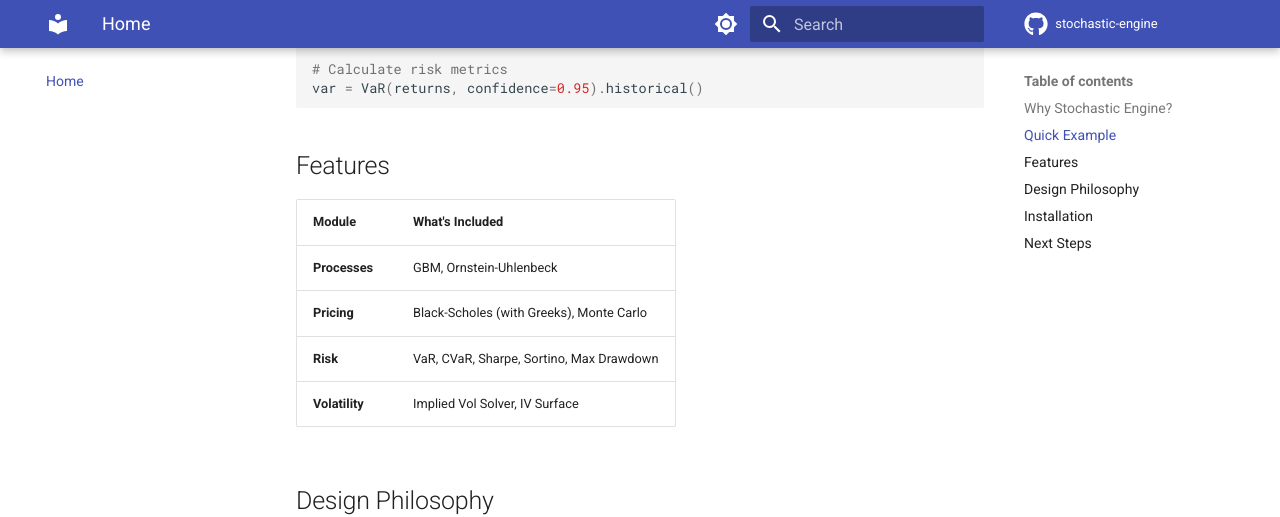
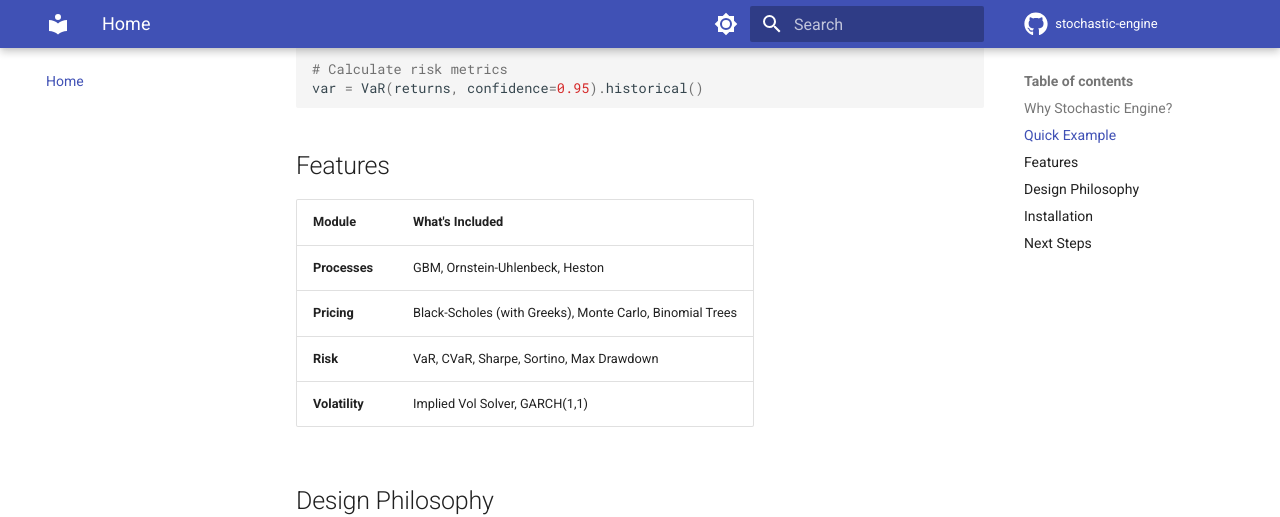
Before and after one commit to akashdeepo/stochastic-engine, an MkDocs documentation site: the page built from docs/index.md, in a window 1280 px wide and 900 px high, scrolled down 775 px. Shown: the top 517 px of the window. Built offline with MkDocs 1.6.1 and Material for MkDocs 9.7.7, drawn with Linux system fonts in a browser that asks for light colours; comment, search, counter and statistics services are not loaded.

Commit message:
docs: update documentation for V0.2.0 features
- Add Heston stochastic volatility to processes docs
- Add BinomialTree to pricing docs
- Replace non-existent IV Surface with GARCH in volatility docs
- Fix GitHub URLs (yourusername -> akashdeepo)
- Update features tables in index.md and README.md
- Add new keywords to pyproject.toml

Co-Authored-By: Claude Opus 4.5 <noreply@anthropic.com>

```diff
--- a/docs/index.md
+++ b/docs/index.md
@@ -34,10 +34,10 @@ var = VaR(returns, confidence=0.95).historical()
 
 | Module | What's Included |
 |--------|-----------------|
-| **Processes** | GBM, Ornstein-Uhlenbeck |
-| **Pricing** | Black-Scholes (with Greeks), Monte Carlo |
+| **Processes** | GBM, Ornstein-Uhlenbeck, Heston |
+| **Pricing** | Black-Scholes (with Greeks), Monte Carlo, Binomial Trees |
 | **Risk** | VaR, CVaR, Sharpe, Sortino, Max Drawdown |
-| **Volatility** | Implied Vol Solver, IV Surface |
+| **Volatility** | Implied Vol Solver, GARCH(1,1) |
 
 ## Design Philosophy
 
--- a/pyproject.toml
+++ b/pyproject.toml
@@ -21,6 +21,10 @@ keywords = [
     "risk-management",
     "var",
     "greeks",
+    "heston",
+    "garch",
+    "binomial-tree",
+    "implied-volatility",
 ]
 classifiers = [
     "Development Status :: 3 - Alpha",
```
Also changed, not shown: README.md (+4 -2 lines), docs/api/pricing.md (+12 -0 lines), docs/api/processes.md (+16 -0 lines), docs/api/volatility.md (+9 -3 lines), docs/quickstart.md (+1 -1 lines).
